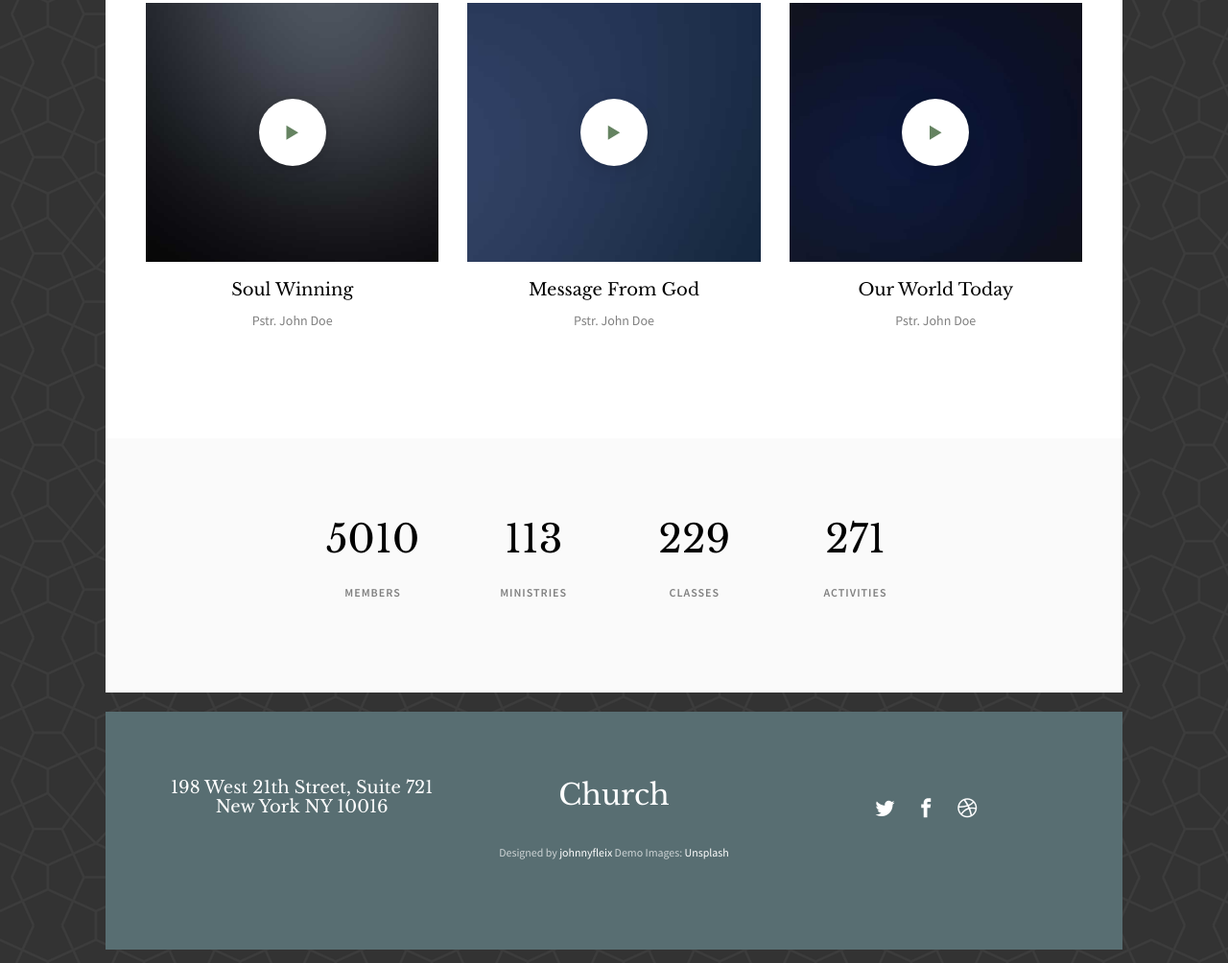
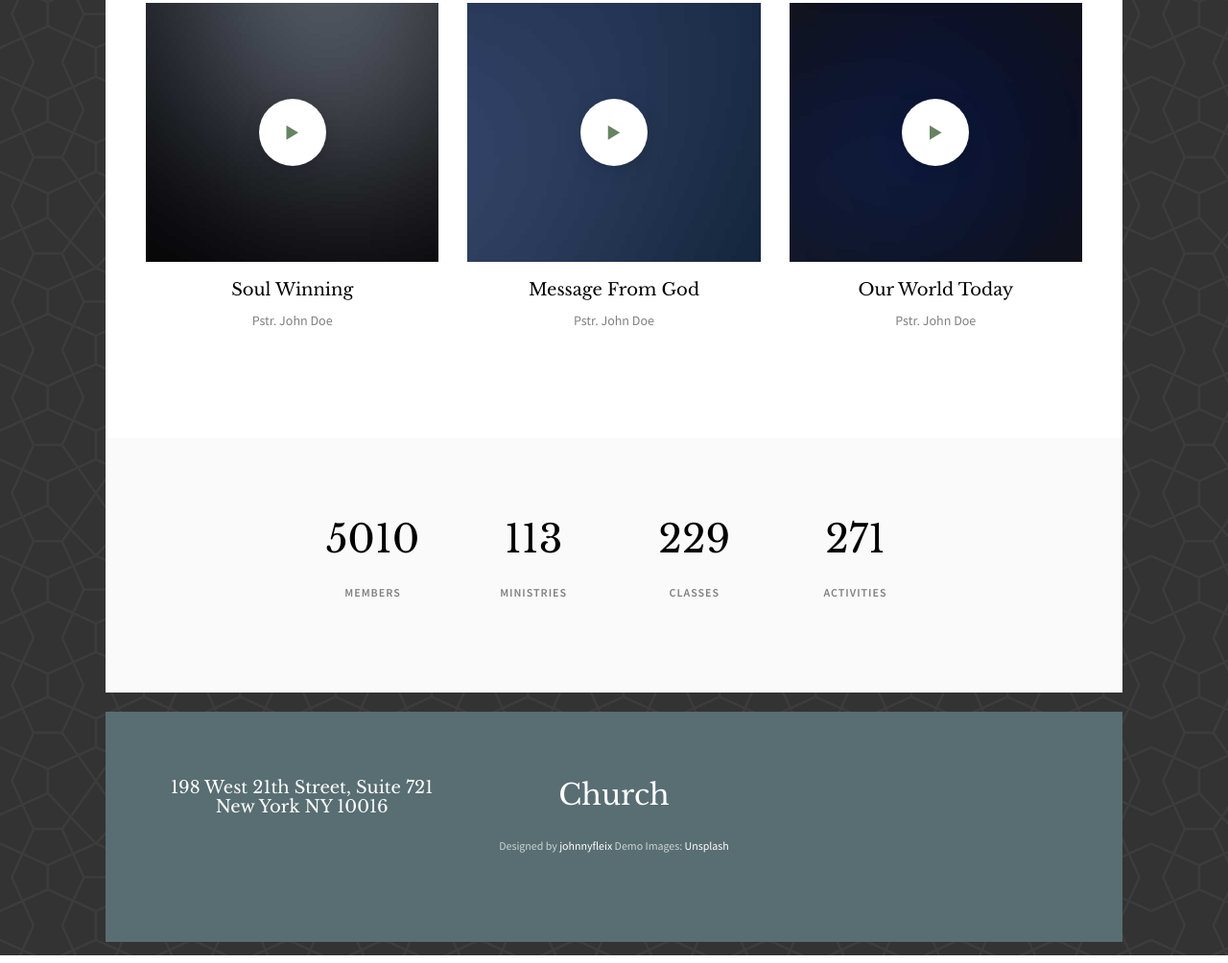
Before and after one commit to johnnyfleix/Church-Website-update, a plain HTML site: page church/sermons.html in a window 1280 px wide. Shown: the part 1386-2390 px from the top of the page at 96% size. Drawn offline with nearby package versions, Linux system fonts and the light colour scheme; files whose address does not match are found by name.

Commit message:
sermons.html

```diff
--- a/church/sermons.html
+++ b/church/sermons.html
@@ -3,25 +3,12 @@
 	<head>
 	<meta charset="utf-8">
 	<meta http-equiv="X-UA-Compatible" content="IE=edge">
-	<title>Church</title>
+	<title>Church | Sermons</title>
 	<meta name="viewport" content="width=device-width, initial-scale=1">
-	<meta name="description" content="Free HTML5 Website Template by freehtml5.co" />
-	<meta name="keywords" content="free website templates, free html5, free template, free bootstrap, free website template, html5, css3, mobile first, responsive" />
-	<meta name="author" content="freehtml5.co" />
-    <link rel="icon" href="R.jfif">
-	<!--
-	//////////////////////////////////////////////////////
+	<meta name="description" content="" />
+	<meta name="keywords" content="" />
+	<meta name="author" content="https://johnnyfleix.github.io/My-Portfolio/portfolio/public_html/" />
 
-	FREE HTML5 TEMPLATE
-	DESIGNED & DEVELOPED by FreeHTML5.co
-
-	Website: 		http://freehtml5.co/
-	Email: 			info@freehtml5.co
-	Twitter: 		http://twitter.com/fh5co
-	Facebook: 		https://www.facebook.com/fh5co
-
-	//////////////////////////////////////////////////////
-	 -->
 
   	<!-- Facebook and Twitter integration -->
 	<meta property="og:title" content=""/>
@@ -240,11 +227,6 @@
 			</div>
 			<div class="col-md-4 text-center">
 				<p>
-					<ul class="fh5co-social-icons">
-						<li><a href="#"><i class="icon-twitter2"></i></a></li>
-						<li><a href="#"><i class="icon-facebook2"></i></a></li>
-						<li><a href="#"><i class="icon-dribbble2"></i></a></li>
-					</ul>
 				</p>
 			</div>
 			<div class="row copyright">
```
